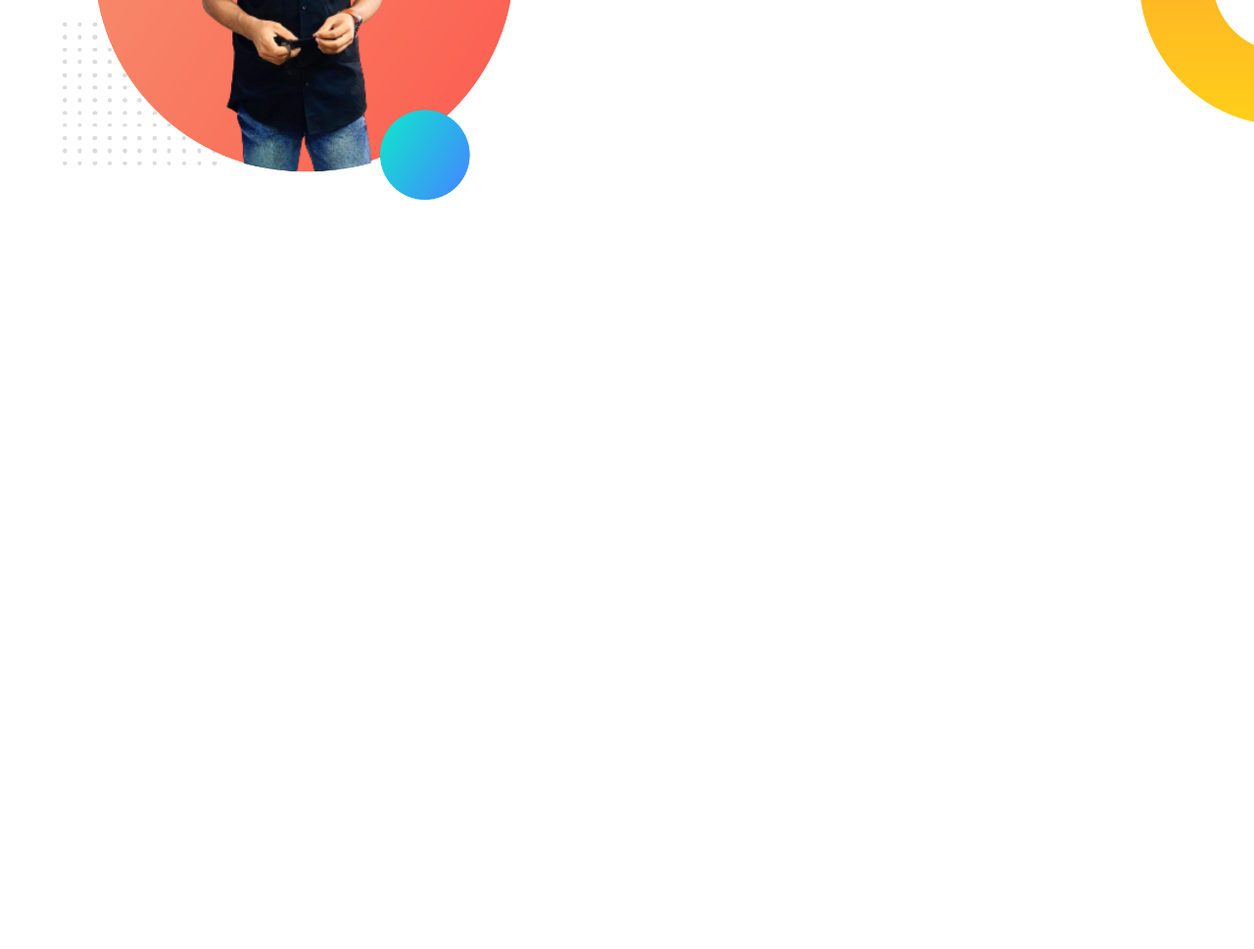
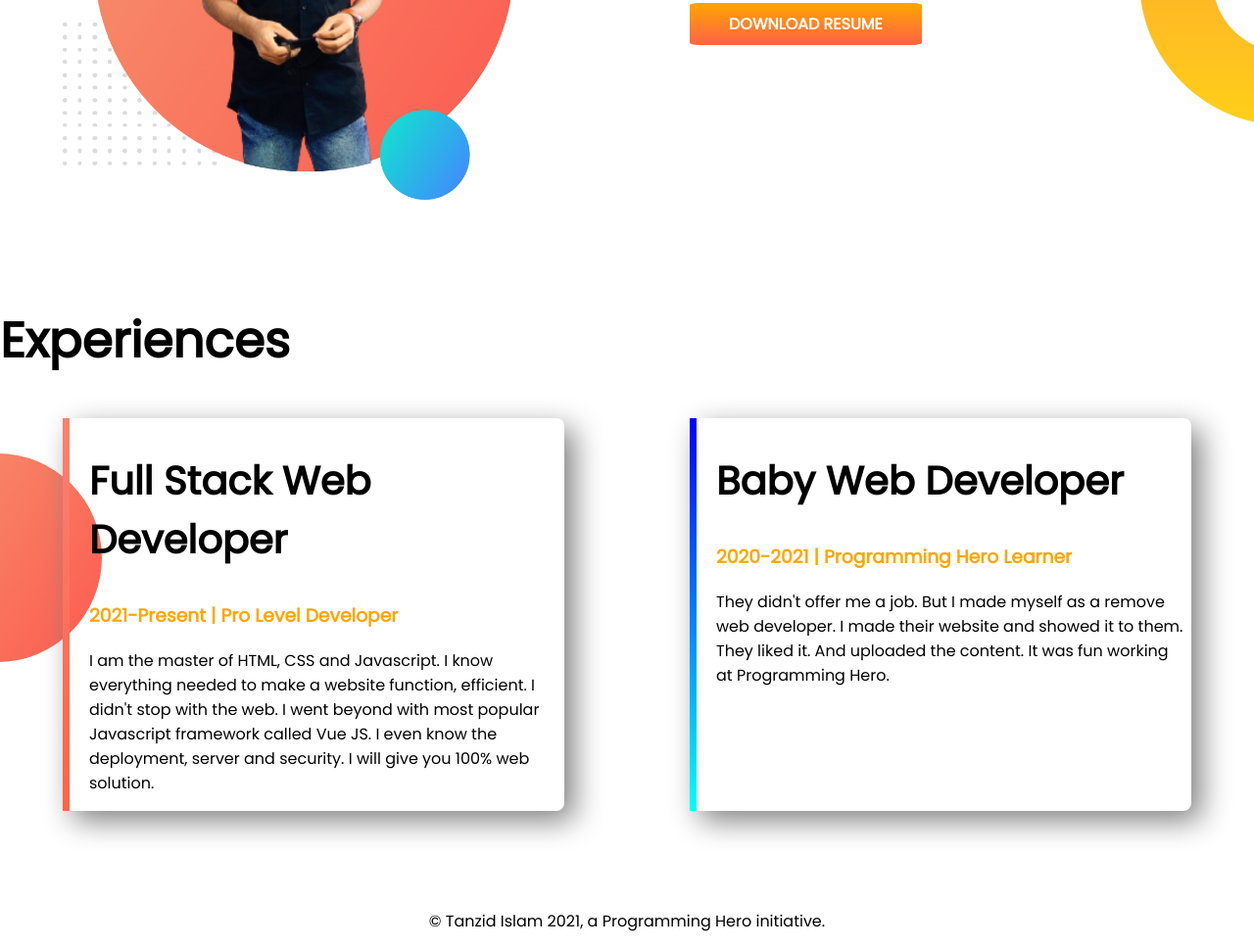
Before and after one commit to Tanzidul/developer-portfolio, a plain HTML site: page index.html in a window 1280 px wide. Shown: the part 818-1787 px from the top of the page at 98% size. Before the commit the page ends 1129 px from the top, so only its background shows below. Drawn offline with Linux system fonts and the light colour scheme.

Commit message:
last commit

```diff
--- a/index.html
+++ b/index.html
@@ -13,8 +13,8 @@
 </head>
 
 <body>
-    <section class="top-banner">
-        <div class="helf-width">
+    <section class="top-banner flex-content">
+        <div class="half-width">
             <h1>Welcome To</h1>
             <h1><span class="orang-color">Tanzid Islam</span> World!</h1>
             <h3>Build Climber and Train Stopper</h3>
@@ -25,16 +25,16 @@
                 Hero.</P>
             <a class="link" target="_blank" href="https://www.facebook.com/mdtanzidul.islam.52">HIRE ME</a>
         </div>
-        <div class="helf-width">
+        <div class="half-width">
             <img src="images/tanzid.png" alt="">
         </div>
     </section>
 
-    <section class="dream-big">
-        <div class="helf-width">
+    <section class="dream-big flex-content">
+        <div class="half-width">
             <img src="images/tanzid.png" alt="">
         </div>
-        <div class="helf-width">
+        <div class="half-width">
             <h2>Dream Big</h2>
             <h3>Become a web developer</h3>
             <p>I already learned the basic HTML and CSS. I can build any simple website. I can even teach my grandma how
@@ -42,6 +42,32 @@
             <a class="link" target="_blank" href="https://www.facebook.com/mdtanzidul.islam.52">DOWNLOAD RESUME</a>
         </div>
     </section>
+
+    <section class="experiences">
+        <h1>Experiences</h1>
+        <div class="flex-content">
+            <div id="border" class="experiences-item">
+                <h2>Full Stack Web Developer</h2>
+                <h3 class="orang-color">2021-Present | Pro Level Developer</h3>
+                <p>I am the master of HTML, CSS and Javascript. I know everything needed to make a website function,
+                    efficient.
+                    I didn't stop with the web. I went beyond with most popular Javascript framework called Vue JS. I
+                    even
+                    know
+                    the deployment, server and security. I will give you 100% web solution.</p>
+            </div>
+            <div id="border2" class="experiences-item">
+                <h2>Baby Web Developer</h2>
+                <h3 class="orang-color">2020-2021 | Programming Hero Learner</h3>
+                <p>They didn't offer me a job. But I made myself as a remove web developer. I made their website and
+                    showed
+                    it to them. They liked it. And uploaded the content. It was fun working at Programming Hero.</p>
+            </div>
+        </div>
+    </section>
+    <footer>
+        <p>© Tanzid Islam 2021, a Programming Hero initiative.</p>
+    </footer>
 </body>
 
 </html>
--- a/style.css
+++ b/style.css
@@ -5,19 +5,21 @@ body{
 h1{
    font-size: 50px;
 }
-
+h2{
+    font-size: 40px;
+}
 .orang-color {
     color: orange;
 }
-section{
+.flex-content{
     display: flex;
     margin-bottom: 100px;
 }
-.helf-width{
+.half-width{
     width: 50%;
     padding-left: 5%;
 }
-.helf-width img{
+.half-width img{
     width: 80%;
 }
 .link{
@@ -39,3 +41,30 @@ section{
     background-repeat: no-repeat;
     background-position: right;
 }
+.experiences{
+    background-image: url(images/exp-bg.png);
+    background-repeat: no-repeat;
+    background-position: left;
+}
+.experiences-item{
+    width: 40%;
+    margin-left: 5%;
+    margin-right: 5%;
+    padding-left: 20px;
+    padding-right: 5px;
+    box-shadow: 10px 10px 30px gray;
+    border-radius: 8px;
+}
+#border{
+    border-left: 7px solid;
+    border-image: linear-gradient(salmon,tomato) ;
+    border-image-slice: 1;
+}
+#border2{
+    border-left: 7px solid;
+    border-image: linear-gradient(blue,cyan) ;
+    border-image-slice: 1;
+}
+footer{
+    text-align: center;
+}
```
